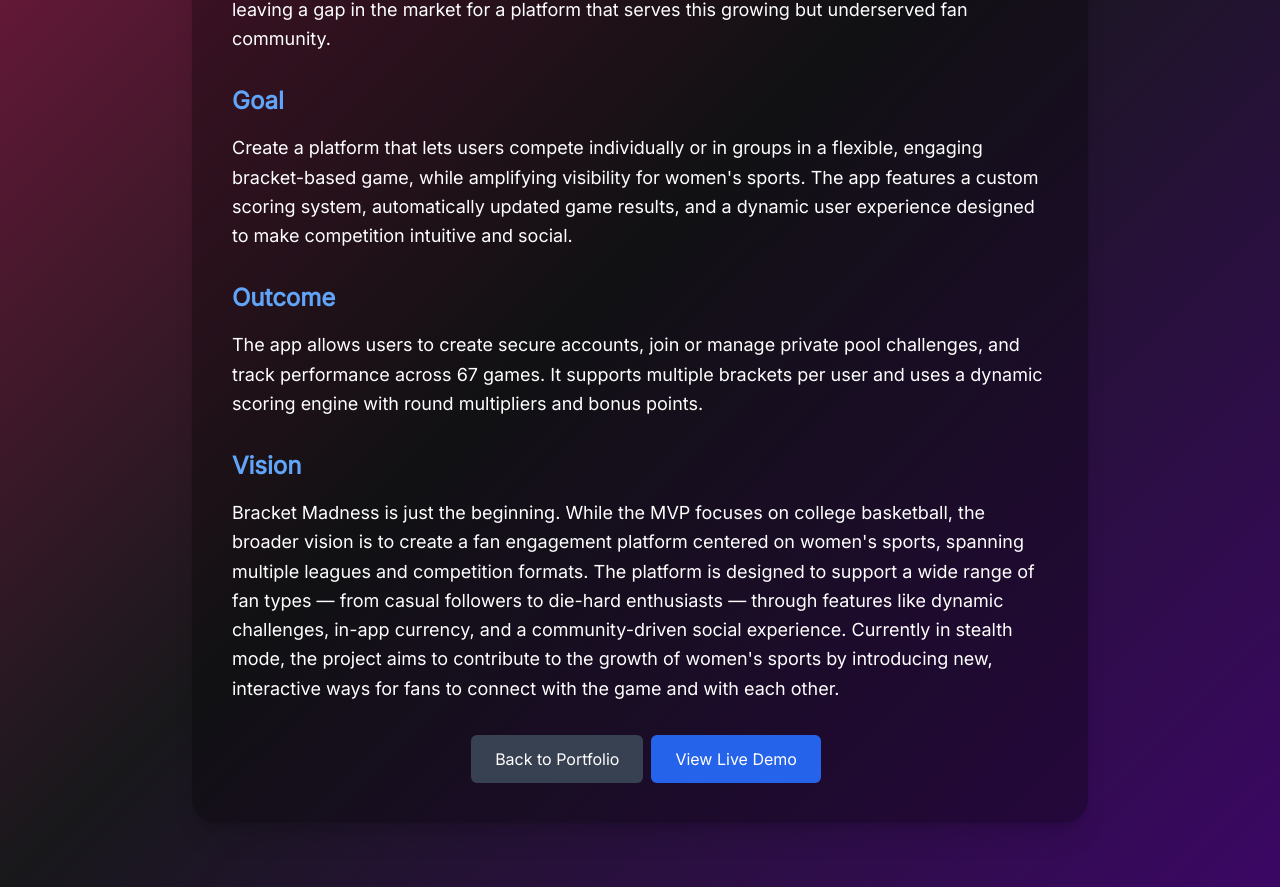
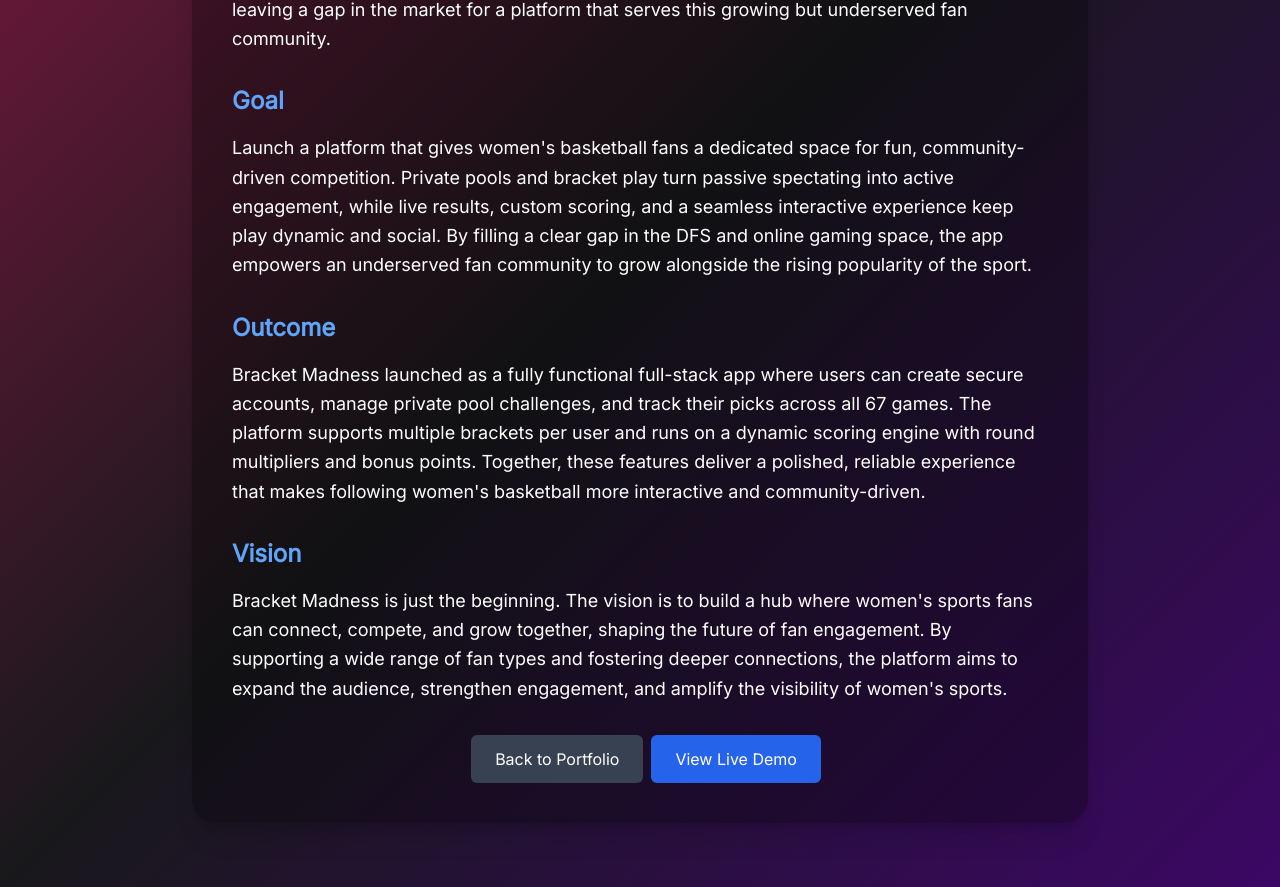
Before and after one commit to ma-boles/mbolesdev, a Next.js app: page /projects/bracket-madness in a window 1280 px wide. Shown: the part 393-1280 px from the top of the page. Built offline with nearby package versions, Linux system fonts and the light colour scheme.

Commit message:
git commit "Updated outcome and vision sections"

```diff
--- a/src/app/projects/bracket-madness/page.js
+++ b/src/app/projects/bracket-madness/page.js
@@ -18,32 +18,26 @@ export default function BracketMadnessCaseStudy() {
           <p className="text-lg leading-relaxed">
             The idea for Bracket Madness started with a frustrating experience in a major bracket challenge app. The interface forced users into a rigid step-by-step flow, making it difficult to navigate between rounds and regions. Users also lacked flexible, community-focused ways to engage, leaving a gap in the market for a platform that serves this growing but underserved fan community.
           </p>
-          {/* <p className="text-lg leading-relaxed">
-            Bracket Madness was built to solve that with a more flexible, user-first interface. Mobile users get visual cues like dot indicators to show missing picks by round, while tablet and desktop users see color-coded game slots to help them track progress and stay oriented. A visible pick counter keeps users aware of how close they are to completion, removing friction from the process.
-          </p> */}
-          {/* <p className="text-lg leading-relaxed">
-            Beyond the UX improvements, the app introduces private pools as a central feature. Instead of competing anonymously in a sea of millions, users can create invite-only challenges with coworkers, friends, or family — making it easy to track who&apos;s winning in a familiar group. It brings back the social energy of office pools, but with modern design and seamless digital tools.
-          </p> */}
         </section>
 
         <section className="space-y-4">
           <h2 className="text-2xl font-bold text-blue-400">Goal</h2>
           <p className="text-lg leading-relaxed">
-            Create a platform that lets users compete individually or in groups in a flexible, engaging bracket-based game, while amplifying visibility for women&apos;s sports. The app features a custom scoring system, automatically updated game results, and a dynamic user experience designed to make competition intuitive and social.
+            Launch a platform that gives women&apos;s basketball fans a dedicated space for fun, community-driven competition. Private pools and bracket play turn passive spectating into active engagement, while live results, custom scoring, and a seamless interactive experience keep play dynamic and social. By filling a clear gap in the DFS and online gaming space, the app empowers an underserved fan community to grow alongside the rising popularity of the sport.
           </p>
         </section>
 
         <section className="space-y-4">
           <h2 className="text-2xl font-bold text-blue-400">Outcome</h2>
           <p className="text-lg leading-relaxed space-y-2">
-              The app allows users to create secure accounts, join or manage private pool challenges, and track performance across 67 games. It supports multiple brackets per user and uses a dynamic scoring engine with round multipliers and bonus points.
+            Bracket Madness launched as a fully functional full-stack app where users can create secure accounts, manage private pool challenges, and track their picks across all 67 games. The platform supports multiple brackets per user and runs on a dynamic scoring engine with round multipliers and bonus points. Together, these features deliver a polished, reliable experience that makes following women&apos;s basketball more interactive and community-driven.
           </p>
         </section>
 
         <section className="space-y-4">
           <h2 className="text-2xl font-bold text-blue-400">Vision</h2>
           <p className="text-lg leading-relaxed">
-            Bracket Madness is just the beginning. While the MVP focuses on college basketball, the broader vision is to create a fan engagement platform centered on women&apos;s sports, spanning multiple leagues and competition formats. The platform is designed to support a wide range of fan types — from casual followers to die-hard enthusiasts — through features like dynamic challenges, in-app currency, and a community-driven social experience. Currently in stealth mode, the project aims to contribute to the growth of women&apos;s sports by introducing new, interactive ways for fans to connect with the game and with each other.
+            Bracket Madness is just the beginning. The vision is to build a hub where women&apos;s sports fans can connect, compete, and grow together, shaping the future of fan engagement. By supporting a wide range of fan types and fostering deeper connections, the platform aims to expand the audience, strengthen engagement, and amplify the visibility of women&apos;s sports.
           </p>
         </section>
 
```
